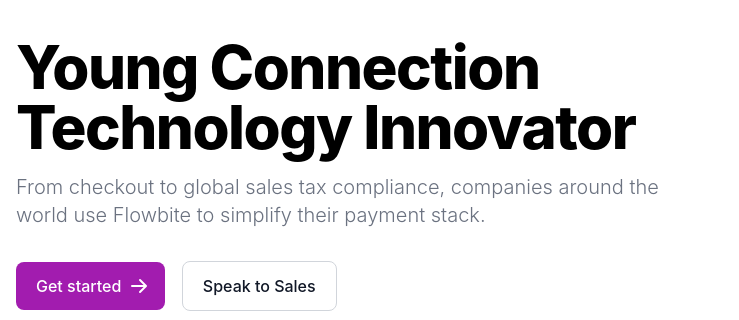
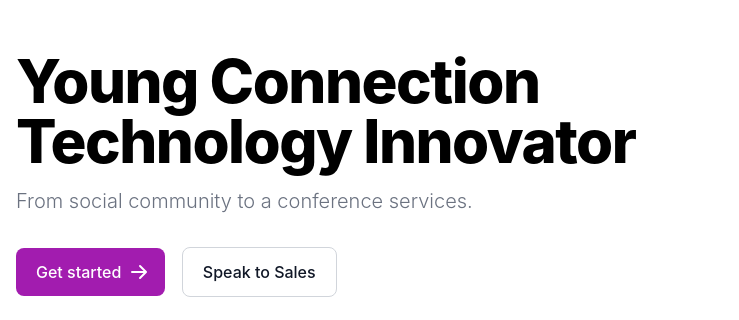
Before and after one commit to ycti/ycti.github.io, a plain HTML site: page index.html in a window 1280 px wide. Shown: the part 100-420 px from the top of the page, 0-739 px from the left. Drawn offline with nearby package versions, Linux system fonts and the light colour scheme.

Commit message:
Update index.html

```diff
--- a/index.html
+++ b/index.html
@@ -98,7 +98,7 @@
     <div class="grid max-w-screen-xl px-4 py-8 mx-auto lg:gap-8 xl:gap-0 lg:py-16 lg:grid-cols-12">
         <div class="mr-auto place-self-center lg:col-span-7">
             <h1 class="max-w-2xl mb-4 text-4xl font-extrabold tracking-tight leading-none md:text-5xl xl:text-6xl dark:text-white">Young Connection Technology Innovator</h1>
-            <p class="max-w-2xl mb-6 font-light text-gray-500 lg:mb-8 md:text-lg lg:text-xl dark:text-gray-400">From checkout to global sales tax compliance, companies around the world use Flowbite to simplify their payment stack.</p>
+            <p class="max-w-2xl mb-6 font-light text-gray-500 lg:mb-8 md:text-lg lg:text-xl dark:text-gray-400">From social community to a conference services.</p>
             <a href="#" class="inline-flex items-center justify-center px-5 py-3 mr-3 text-base font-medium text-center text-white rounded-lg bg-primary-700 hover:bg-primary-800 focus:ring-4 focus:ring-primary-300 dark:focus:ring-primary-900">
                 Get started
                 <svg class="w-5 h-5 ml-2 -mr-1" fill="currentColor" viewBox="0 0 20 20" xmlns="http://www.w3.org/2000/svg"><path fill-rule="evenodd" d="M10.293 3.293a1 1 0 011.414 0l6 6a1 1 0 010 1.414l-6 6a1 1 0 01-1.414-1.414L14.586 11H3a1 1 0 110-2h11.586l-4.293-4.293a1 1 0 010-1.414z" clip-rule="evenodd"></path></svg>
```
